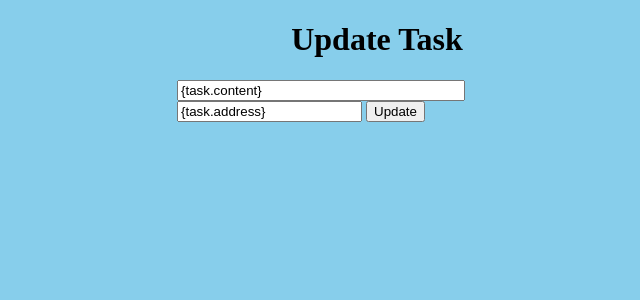
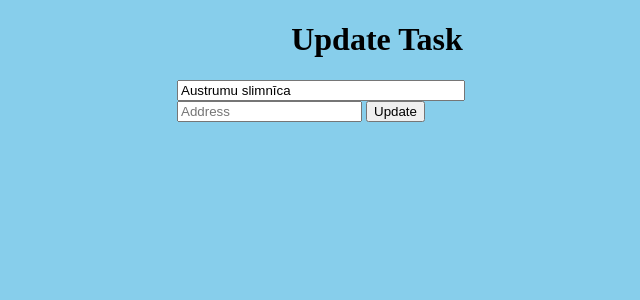
Before and after one commit to Agnis800/Medicinas_App_3, a Flask app: page /update/1 in a window 1280 px wide. Shown: the top 300 px of the page, without its empty margins (263-903 px from the left). Run offline with Flask 2, Linux system fonts and the light colour scheme; data comes from the database, SQL or seed files in the repository; both versions use the stored data as it was after the commit.

Commit message:
Pievienotas dubultiekavas update.html faila

```diff
--- a/templates/update.html
+++ b/templates/update.html
@@ -9,8 +9,8 @@
 
     <div class="form">
         <form action="/update/{{task.id}}" method="POST">
-            <input type="text" name="content" id="content" value="{task.content}" placeholder="Name">
-            <input type="text" name="address" id="address" value="{task.address}" placeholder="Address">
+            <input type="text" name="content" id="content" value="{{task.content}}" placeholder="Name">
+            <input type="text" name="address" id="address" value="{{task.address}}" placeholder="Address">
             <input type="submit" value="Update">
         </form>
     </div>
```
Also changed, not shown: test.db.
